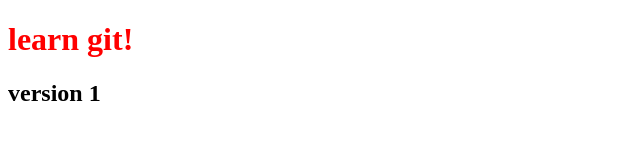
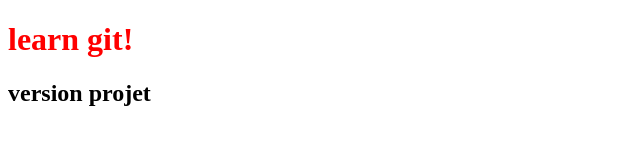
Before and after one commit to prodal12/myFirstProject, a plain HTML site: page myfile.html in a window 1280 px wide. Shown: the full height of the page, 0-640 px from the left. Drawn offline with Linux system fonts and the light colour scheme.

Commit message:
version projet

```diff
--- a/myfile.html
+++ b/myfile.html
@@ -8,7 +8,7 @@
 </head>
 <body>
     <h1 style="color:red;">learn git!</h5>
-    <h2>version 1</h2>
+    <h2>version projet</h2>
 
 </body>
 </html>
```
Also changed, not shown: src/change.html (+1 -1 lines), src/index.html (+1 -1 lines).
